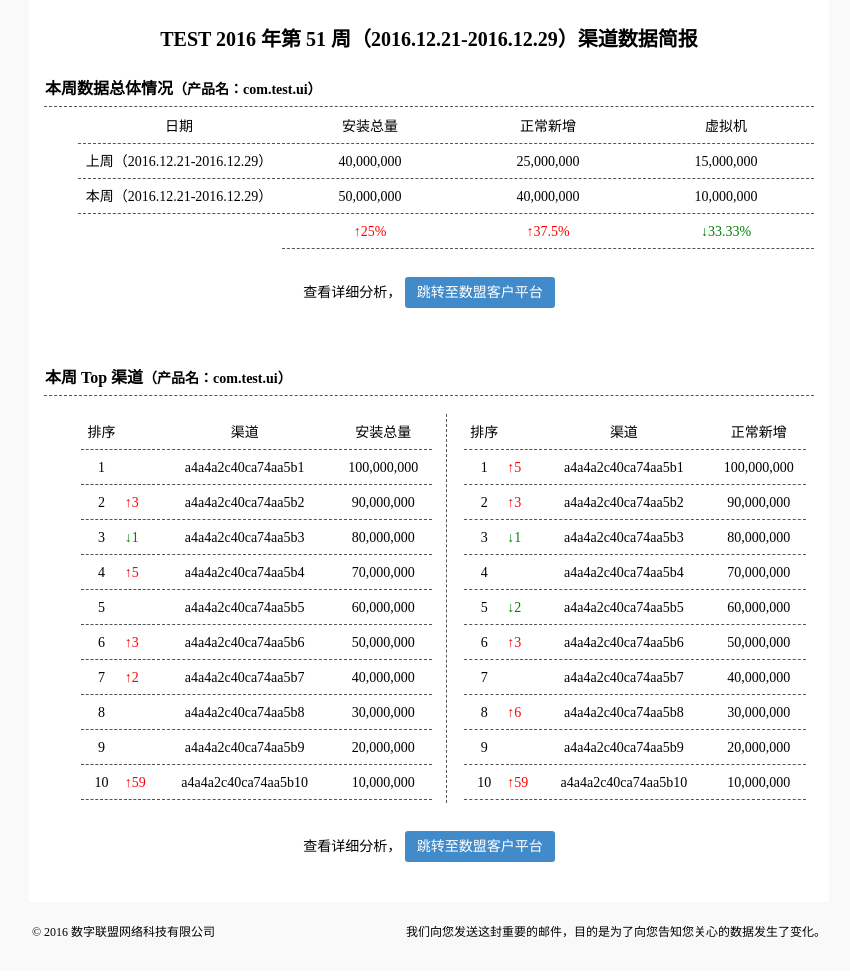
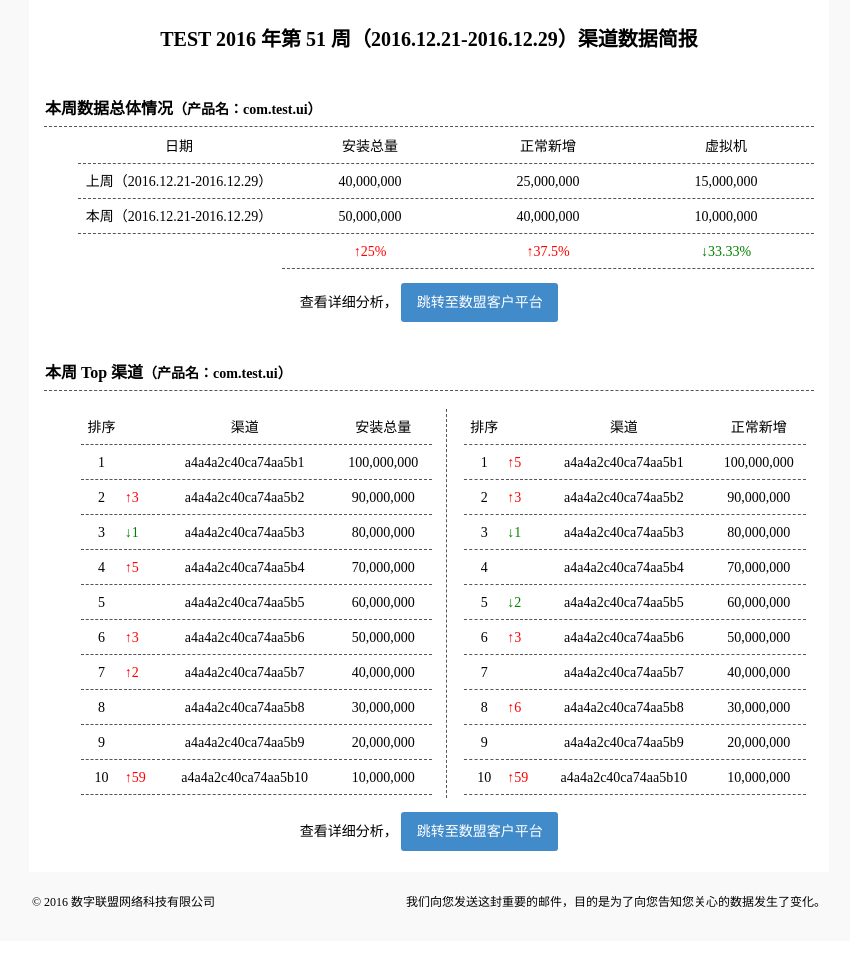
Before and after one commit to xunjianxiang/edm, a website: page dest/channel_week/index.html in a window 1280 px wide. Shown: the part 104-1080 px from the top of the page, without its empty margins (211-1061 px from the left). After the commit the page ends 1053 px from the top, so only its background shows below. Drawn offline with Linux system fonts and the light colour scheme.

Commit message:
调整 a 标签在 outlook 2013 中展示异常的问题

```diff
--- a/dest/channel_week/index.html
+++ b/dest/channel_week/index.html
@@ -36,7 +36,7 @@
                                     </td>
                                 </tr>
                                 <tr>
-                                    <td height="10"></td>
+                                    <td height="30"></td>
                                 </tr>
                             </table>
                             <!-- logo 及 标题 -->
@@ -107,18 +107,16 @@
                                                 <span style="color: green;">&darr;33.33%</span>
                                     </td>
                                 </tr>
-                                <tr>
-                                    <td height="5"></td>
-                                </tr>
                             </table>
                             <!-- 总体情况数据表格 -->
 
                             <!-- 总体情况底部链接 -->
                             <table width="100%" align="center">
+                                <tr><td height="10"></td></tr>
                                 <tr>
-                                    <td style="line-height: 60px; text-align: center;">
+                                    <td style="line-height: 30px; text-align: center;">
                                         <span style="font-size: 14px;">查看详细分析，</span>
-                                        <a href="http://c.test-shuzilm.cn/#/redirect?edm=1&ctype=3&page=stat.integrated&info=总体情况&params={%22pkgName%22:%22com.test.ui%22,%22dateStart%22:%222016.12.21%22,%22dateEnd%22:%222016.12.29%22}" target="_blank" style="font-size: 14px; text-decoration: none; color: white; background-color: #428bca; padding: 8px 12px; border-radius: 3px; -webkit-border-radius: 3px; -moz-border-radius: 3px; -ms-border-radius: 3px; -o-border-radius: 3px;">跳转至数盟客户平台</a>
+                                        <a href="http://c.test-shuzilm.cn/#/redirect?edm=1&ctype=3&page=stat.integrated&info=总体情况&params={%22pkgName%22:%22com.test.ui%22,%22dateStart%22:%222016.12.21%22,%22dateEnd%22:%222016.12.29%22}" target="_blank" style="font-size: 14px; text-decoration: none; color: white; background-color: #428bca; padding: 12px; -webkit-border-radius: 3px; border-radius: 3px;">&nbsp;跳转至数盟客户平台&nbsp;</a>
                                     </td>
                                 </tr>
                                 <tr>
@@ -370,12 +368,12 @@
                             <!-- 渠道排名底部链接 -->
                             <table width="100%" align="center">
                                 <tr>
-                                    <td height="5"></td>
+                                    <td height="10"></td>
                                 </tr>
                                 <tr>
-                                    <td style="line-height: 60px; text-align: center;">
+                                    <td style="line-height: 30px; text-align: center;">
                                         <span style="font-size: 14px;">查看详细分析，</span>
-                                        <a href="http://c.test-shuzilm.cn/#/redirect?edm=1&ctype=3&page=stat.integrated&info=渠道排名&params={%22pkgName%22:%22com.test.ui%22,%22dateStart%22:%222016.12.21%22,%22dateEnd%22:%222016.12.29%22}" target="_blank" style="font-size: 14px; text-decoration: none; color: white; background-color: #428bca; padding: 8px 12px; border-radius: 3px; -webkit-border-radius: 3px; -moz-border-radius: 3px; -ms-border-radius: 3px; -o-border-radius: 3px;">跳转至数盟客户平台</a>
+                                        <a href="http://c.test-shuzilm.cn/#/redirect?edm=1&ctype=3&page=stat.integrated&info=渠道排名&params={%22pkgName%22:%22com.test.ui%22,%22dateStart%22:%222016.12.21%22,%22dateEnd%22:%222016.12.29%22}" target="_blank" style="font-size: 14px; text-decoration: none; color: white; background-color: #428bca; padding: 12px; -webkit-border-radius: 3px; border-radius: 3px;">&nbsp;跳转至数盟客户平台&nbsp;</a>
                                     </td>
                                 </tr>
                                 <tr>
--- a/mail.js
+++ b/mail.js
@@ -7,10 +7,11 @@ let sendEmail = (task) => {
     let html = fs.readFileSync(`./dest/${task}/index.html`, 'utf-8');
 
     let mailList = [
-        'xunjx@shuzilm.cn',
+        // 'xunjx@shuzilm.cn',
         // 'songguang@shuzilm.cn',
         // 'liupy@shuzilm.cn',
         // 'panxq@shuzilm.cn'
+        // 'pan_cathy@163.com'
     ];
 
     let data = require(`./src/${task}/data.json`);
```
Also changed, not shown: src/channel_week/index.html (+7 -9 lines).
